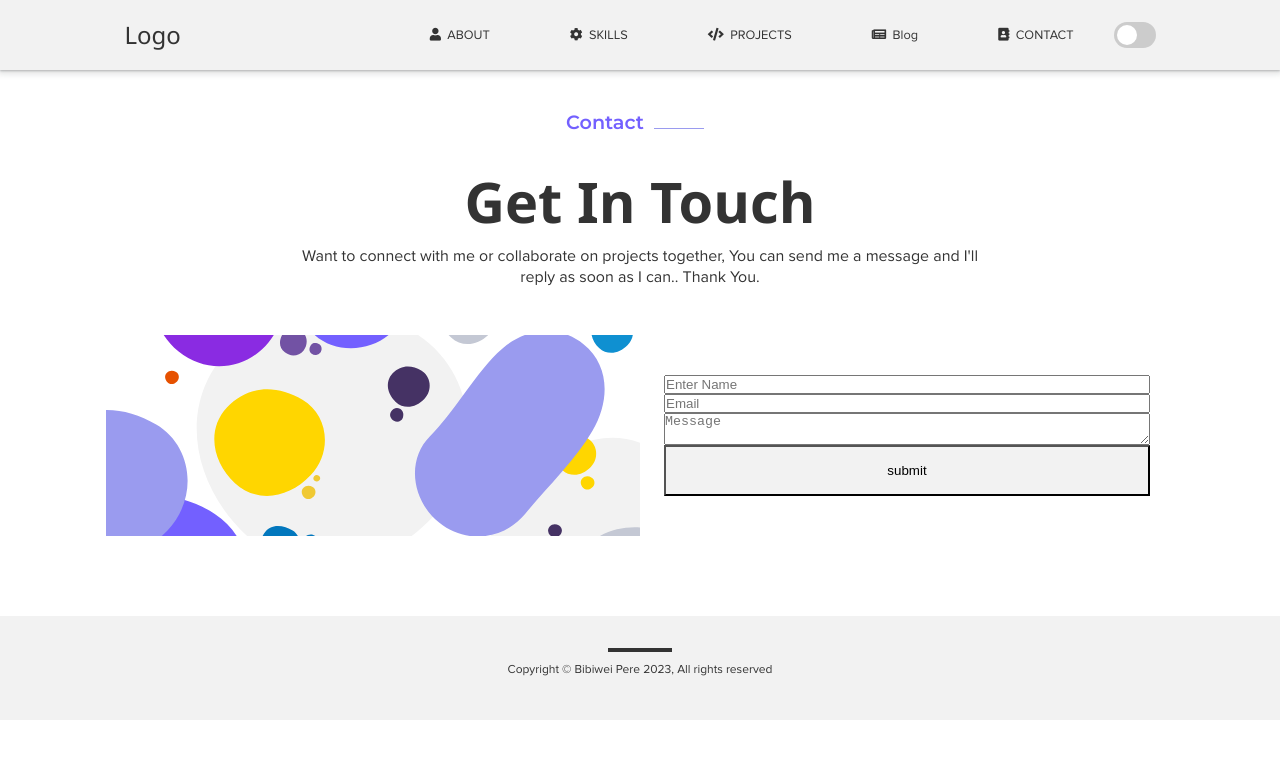
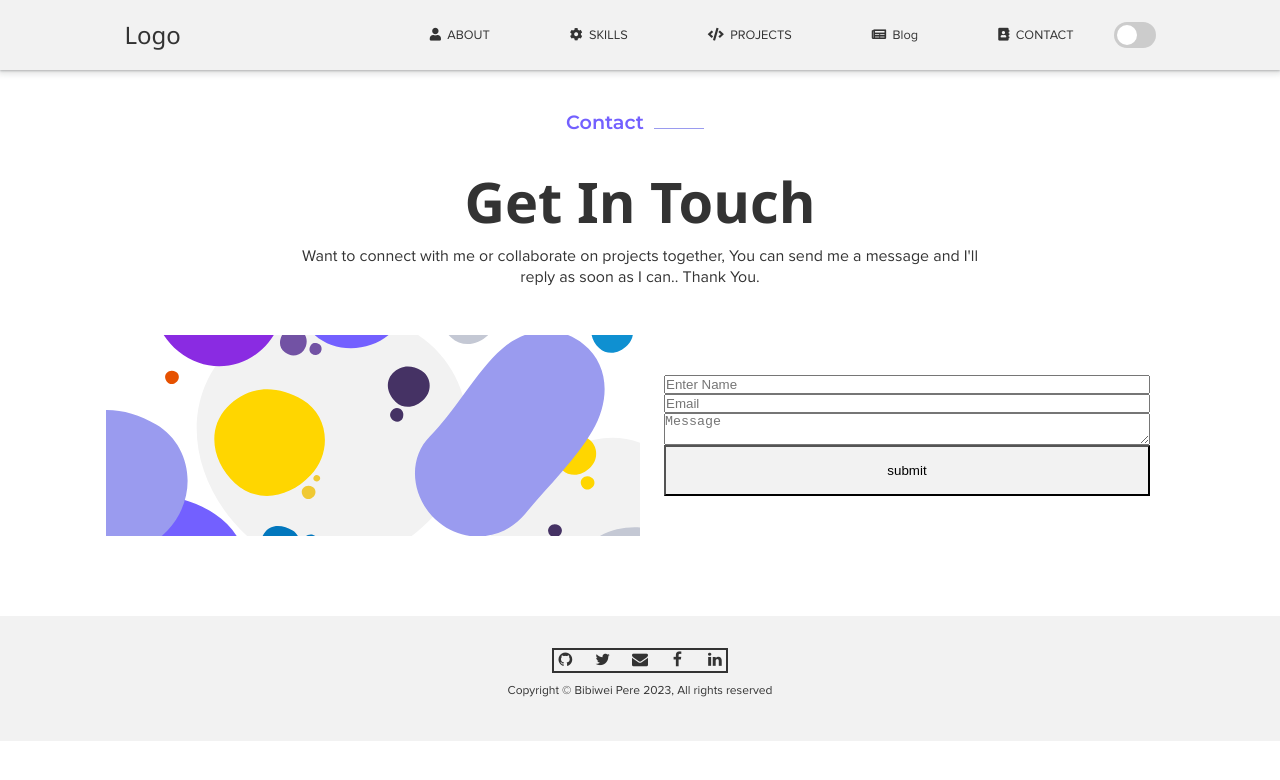
Before and after one commit to Bibiwei-Pere/Contact_Form, a plain HTML site: page index.html in a window 1280 px wide. Drawn offline with nearby package versions, Linux system fonts and the light colour scheme.

Commit message:
Update style.css

```diff
--- a/css/style.css
+++ b/css/style.css
@@ -1,4 +1,5 @@
 @import url("https://fonts.googleapis.com/css2?family=Montserrat:wght@100;200;300;400;500;600;700;800&display=swap");
+@import "../fontello/css/fontello.css";
 
 :root {
   /* Light Mode */
```
